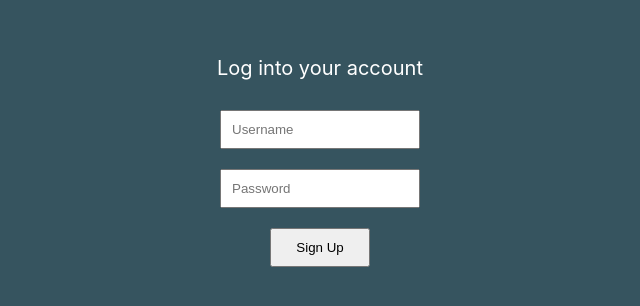
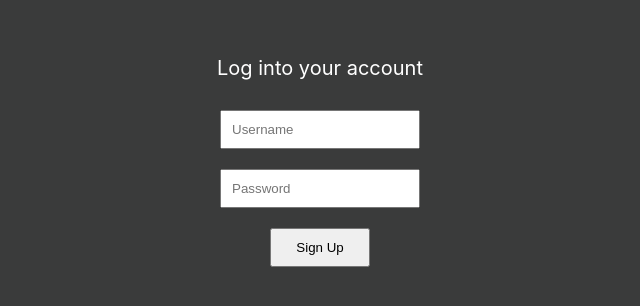
Before and after one commit to cs35l-group/csco, a React (Create React App) app: page / in a window 1280 px wide. Shown: the part 112-418 px from the top of the page, without its empty margins (320-960 px from the left). Built offline with nearby package versions, Linux system fonts and the light colour scheme.

Commit message:
css updates
made entire site background gray

```diff
--- a/src/App.js
+++ b/src/App.js
@@ -1,11 +1,10 @@
 import React from 'react';
-import './App.css';
 import ReactDOM from "react-dom/client"; //for rendering React components into the DOM
 import { BrowserRouter as Router, Routes, Route } from "react-router-dom"; //for using react router for connecting pages together
-import navigation from './components/navigation'
 import Home from './pages/home'
 import Login from './pages/Login'
-import Header from './components/header'
+import './App.css';
+
 
 function App() {
   return (
@@ -19,7 +18,6 @@ function App() {
           </Routes>
         </div>
       </Router>
-
     </>
   )
 }
--- a/src/pages/Login.css
+++ b/src/pages/Login.css
@@ -1,5 +1,5 @@
 body{
-    background-color: rgb(54, 84, 95);
+    background-color: #3a3b3b;
   }
 
   .Login-top{
```
Also changed, not shown: src/App.css (+0 -37 lines), newfile.txt (deleted).
